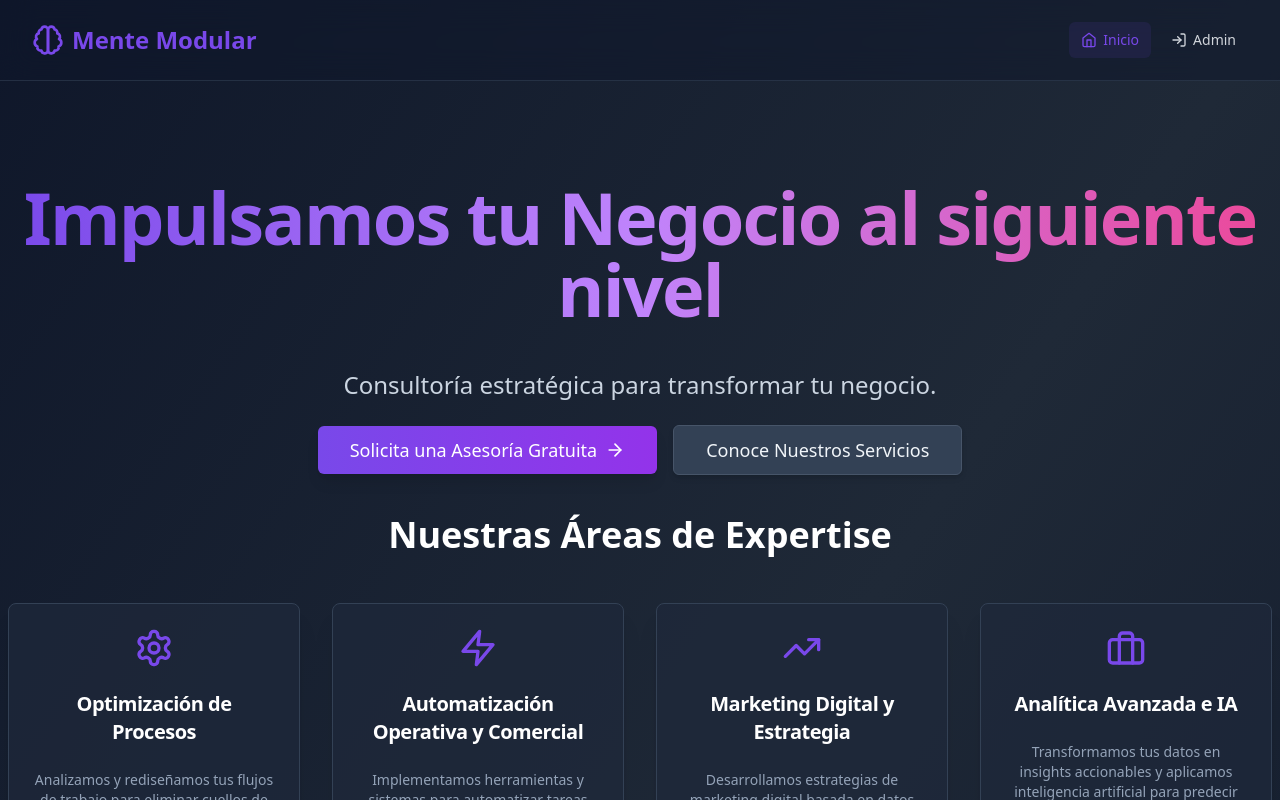
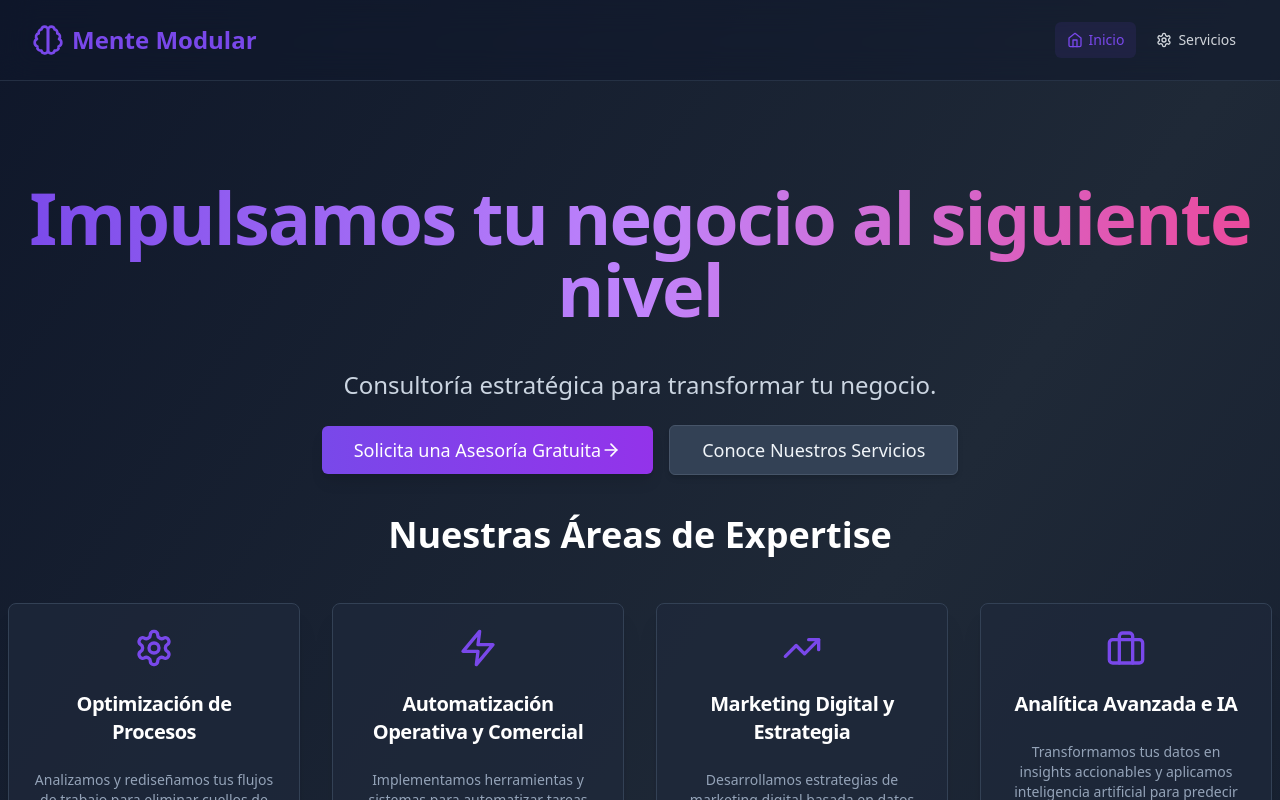
Before and after one commit to IthanMoreira/MenteModular, a React (Vite) app: page / in a window 1280 px wide. Shown: the top 800 px of the page. Built offline with nearby package versions, Linux system fonts and the light colour scheme.

Commit message:
botones
botones

```diff
--- a/src/App.jsx
+++ b/src/App.jsx
@@ -33,7 +33,7 @@ import React from 'react';
       const activeNavLinkClasses = "bg-primary/10 text-primary";
       const inactiveNavLinkClasses = "hover:bg-muted hover:text-accent-foreground text-gray-300 hover:text-white";
 
-      const mostrarServicios = false;
+      const mostrarServicios = true;
       const mostrarProducto = false; // oculto
       const mostrarBlog = false;     // oculto
       const mostrarContacto = false;
@@ -62,21 +62,21 @@ import React from 'react';
                   >
                     <Settings className="mr-1.5 h-4 w-4" /> Servicios
                   </NavLink>)}
-                  {mostrarServicios && (
+                  {mostrarProducto && (
                   <NavLink
                     to="/product"
                     className={({ isActive }) => `${navLinkClasses} ${isActive ? activeNavLinkClasses : inactiveNavLinkClasses}`}
                   >
                     <Package className="mr-1.5 h-4 w-4" /> DataInsightsPyME
                   </NavLink>)}
-                  {mostrarServicios && (
+                  {mostrarBlog && (
                   <NavLink
                     to="/blog"
                     className={({ isActive }) => `${navLinkClasses} ${isActive ? activeNavLinkClasses : inactiveNavLinkClasses}`}
                   >
                     <BookOpen className="mr-1.5 h-4 w-4" /> Blog
                   </NavLink>)}
-                  {mostrarServicios && (
+                  {mostrarContacto && (
                   <NavLink
                     to="/contact"
                     className={({ isActive }) => `${navLinkClasses} ${isActive ? activeNavLinkClasses : inactiveNavLinkClasses}`}
@@ -97,13 +97,13 @@ import React from 'react';
                       </Button>
                     </>
                   ) : (
-
+                    mostrarAdmin && (
                     <NavLink
                       to="/admin-login"
                       className={({ isActive }) => `${navLinkClasses} ${isActive ? activeNavLinkClasses : inactiveNavLinkClasses}`}
                     >
-                       <LogIn className="mr-1.5 h-4 w-4" /> Admin
-                    </NavLink>
+                       <LogIn className="mr-1.5 h-4 w-4" /> Inicia sesión
+                    </NavLink>)
                   )}
                 </div>
               </nav>
--- a/src/pages/HomePage.jsx
+++ b/src/pages/HomePage.jsx
@@ -91,7 +91,7 @@ import React, { useState } from 'react';
               animate={{ opacity: 1, scale: 1 }}
               transition={{ duration: 0.7, delay: 0.1 }}
             >
-              Impulsamos tu Negocio al siguiente nivel
+              Impulsamos tu negocio al siguiente nivel
             </motion.h1>
             <motion.p
               className="text-xl md:text-2xl text-slate-300 max-w-3xl mx-auto"
@@ -107,8 +107,8 @@ import React, { useState } from 'react';
               transition={{ duration: 0.6, delay: 0.5 }}
               className="flex flex-col sm:flex-row justify-center items-center gap-4"
             >
-              <Button size="lg" className={`text-lg px-8 py-6 ${buttonPrimaryClass}`} onClick={handleFreeAssessment}>
-                Solicita una Asesoría Gratuita <ArrowRight className="ml-2 h-5 w-5" />
+              <Button size="lg" className={`text-lg px-8 py-6 ${buttonPrimaryClass}`} asChild /*onClick={handleFreeAssessment} */>
+                <Link to="/contact">Solicita una Asesoría Gratuita<ArrowRight className="h-5 w-5" /></Link>
               </Button>
               <Button size="lg" variant="outline" className={`text-lg px-8 py-6 ${buttonSecondaryClass} border-slate-600`} asChild>
                 <Link to="/services">Conoce Nuestros Servicios</Link>
```
